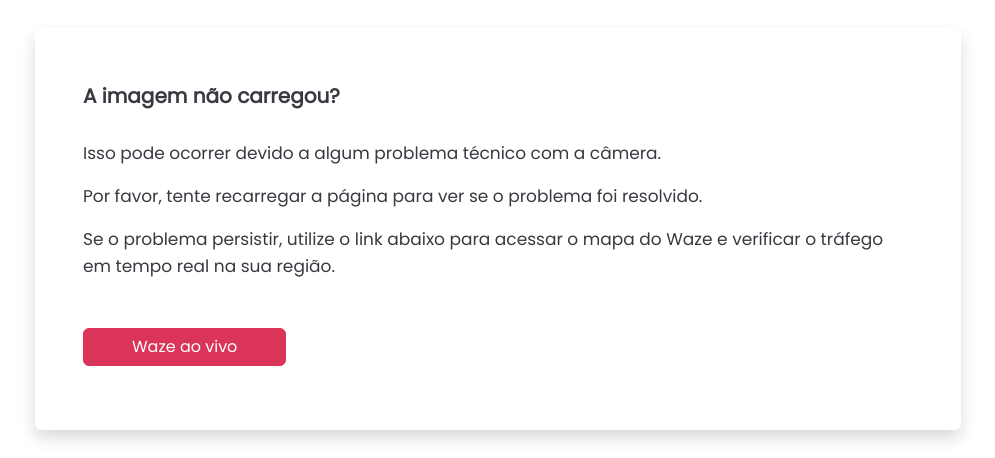
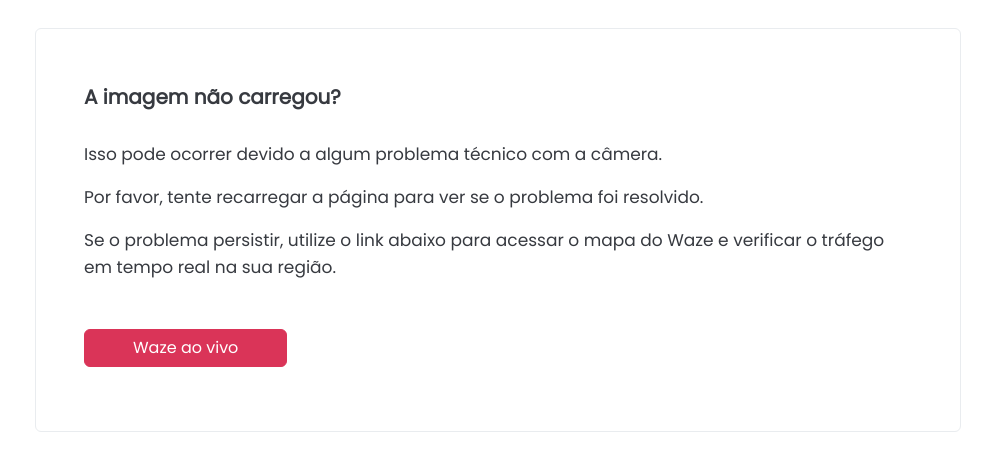
Before and after one commit to Sergio-Damm/transitoaovivo, a Jekyll site: the page built from pages/transito-rio-de-janeiro/index.html, in a window 1280 px wide. Shown: the part 2003-2461 px from the top of the page, without its empty margins (142-1137 px from the left). Built offline with Jekyll 4.4.1, drawn with Linux system fonts in a browser that asks for light colours; grey boxes are pictures that could not be loaded.

Commit message:
padronizacao do card-liftshadow

```diff
--- a/pages/transito-rio-de-janeiro/index.html
+++ b/pages/transito-rio-de-janeiro/index.html
@@ -59,7 +59,7 @@ redirect_from:
         <div class="col-lg-10 mx-auto">
 
 			<div class='py-5'>
-				<div class="card card-liftshadow border-0 h-100 shadow">
+				<div class="card card-liftshadow border-light-subtle h-100">
 					<div class="card-body p-lg-5 p-4">
 			 	 		<h2 class="card-title fs-5 fw-bold pt-2">A imagem não carregou?</h2>
  	   					<p class="pt-4">Isso pode ocorrer devido a algum problema técnico com a câmera.</p>
@@ -112,7 +112,7 @@ redirect_from:
         <div class="col-lg-10 mx-auto">
 
 			<div class='py-5'>
-				<div class="card card-liftshadow border-0 h-100 shadow">
+				<div class="card card-liftshadow border-light-subtle h-100">
 					<div class="card-body p-lg-5 p-4">
 				  		<h2 class="card-title fs-5 fw-bold pt-2">Mais opções de câmeras</h2>
  	   					<p class="pt-4">Acompanhe o trânsito no Rio de Janeiro com o COR - Rio.</p>
--- a/pages/transito-sao-paulo/index.html
+++ b/pages/transito-sao-paulo/index.html
@@ -121,7 +121,7 @@ redirect_from:
         <div class="col-lg-10 mx-auto">
 
 			<div class='pt-5 mb-5'>
-				<div class="card card-liftshadow border-0 h-100 shadow">
+				<div class="card card-liftshadow border-light-subtle h-100">
         	    	<div class="card-body p-lg-5 p-4">
 						<h2 class="card-title fs-5 fw-bold pt-2">Mais Câmeras</h2>
 						<p class="pt-4">CCM - Centro de Controle Multimodal</p>
@@ -184,7 +184,7 @@ redirect_from:
 
 			<div class='pt-5 mb-5'>
 
-				<div class="card card-liftshadow border-0 h-100 shadow">
+				<div class="card card-liftshadow border-light-subtle h-100">
 					<div class="card-body p-lg-5 p-4">
 				  		<h2 class="card-title fs-5 fw-bold pt-2">A imagem não carregou?</h2>
  	   					<p class="pt-4">Pode ser um problema de perda de sinal da internet ou manutenção no site gerador da imagem.</p>
```
